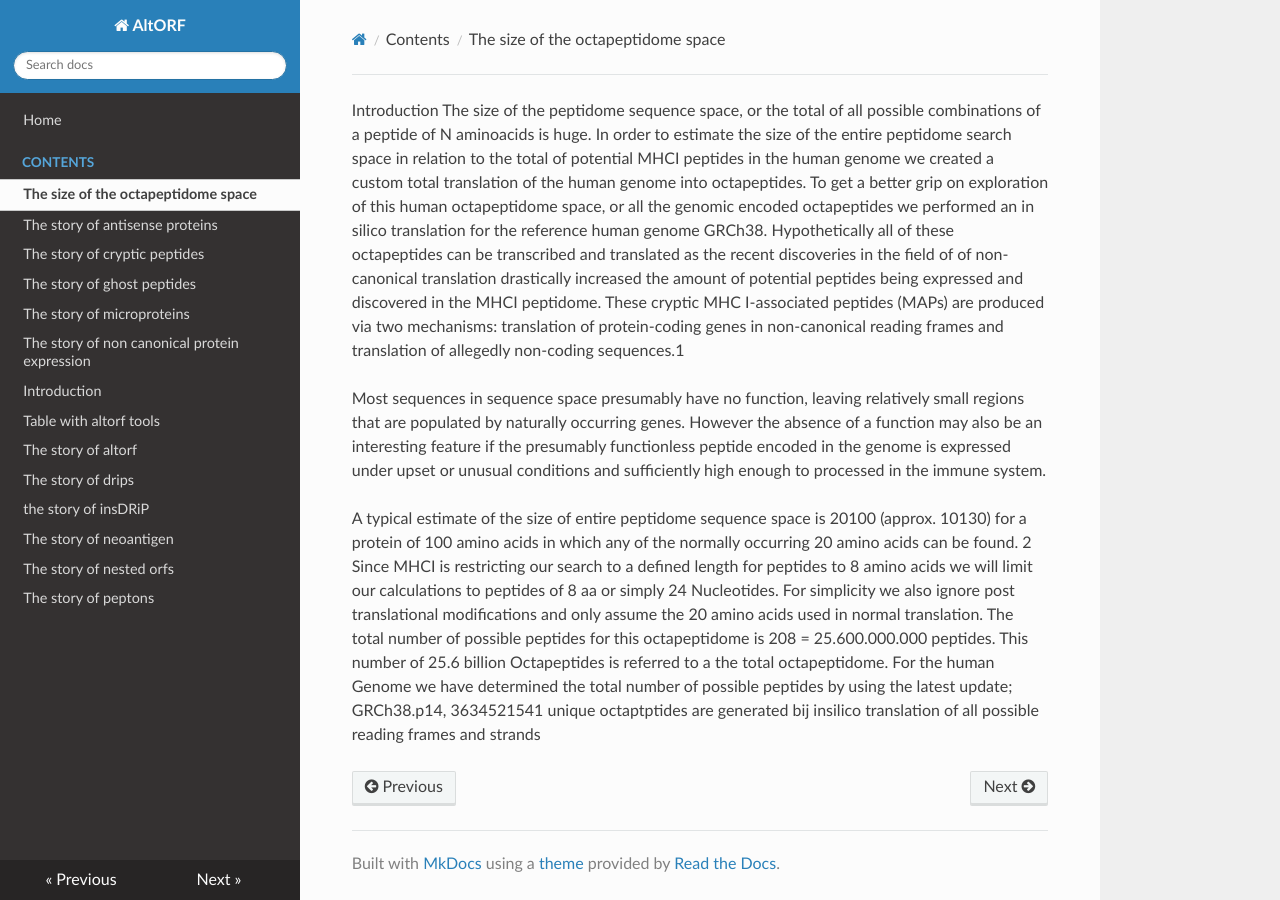
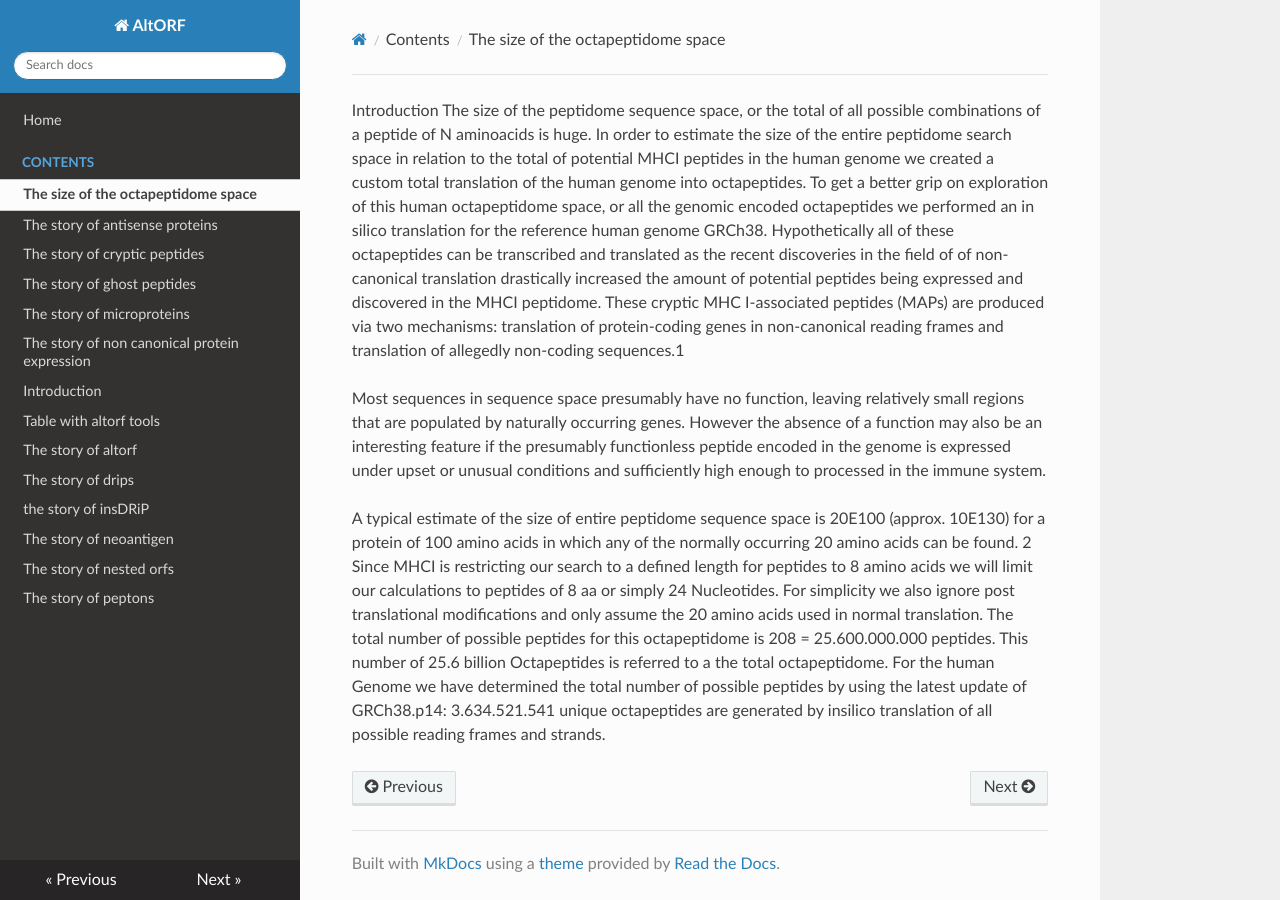
Before and after one commit to altorf/altorf.github.io, an MkDocs documentation site: the page built from docs/contents/The size of the octapeptidome space.md, in a window 1280 px wide. Built offline with MkDocs 1.6.1, drawn with Linux system fonts in a browser that asks for light colours; nearby versions of some CDN libraries.

Commit message:
Update The size of the octapeptidome space.md

```diff
--- a/docs/contents/The size of the octapeptidome space.md
+++ b/docs/contents/The size of the octapeptidome space.md
@@ -3,5 +3,5 @@ The size of the peptidome sequence space, or the total of all possible combinati
 
 Most sequences in sequence space presumably have no function, leaving relatively small regions that are populated by naturally occurring genes. However the absence of a function may also be an interesting feature if the presumably functionless peptide encoded in the genome is expressed under upset or unusual conditions and sufficiently high enough to processed in the immune system.
 
-A typical estimate of the size of entire peptidome sequence space is 20100 (approx. 10130) for a protein of 100 amino acids in which any of the normally occurring 20 amino acids can be found. 2
-Since MHCI  is restricting our search to a defined length for peptides to 8 amino acids we will limit our calculations to peptides of 8 aa or simply 24 Nucleotides. For simplicity we also ignore post translational modifications and only assume the 20 amino acids used in normal translation.  The total number of possible peptides for this octapeptidome is 208 = 25.600.000.000 peptides. This number of 25.6 billion Octapeptides is referred to a the total octapeptidome.   For the human Genome we have determined the total number of possible peptides by using the latest  update; GRCh38.p14, 3634521541 unique octaptptides are generated  bij insilico translation of all possible reading frames and strands
+A typical estimate of the size of entire peptidome sequence space is 20E100 (approx. 10E130) for a protein of 100 amino acids in which any of the normally occurring 20 amino acids can be found. 2
+Since MHCI  is restricting our search to a defined length for peptides to 8 amino acids we will limit our calculations to peptides of 8 aa or simply 24 Nucleotides. For simplicity we also ignore post translational modifications and only assume the 20 amino acids used in normal translation.  The total number of possible peptides for this octapeptidome is 208 = 25.600.000.000 peptides. This number of 25.6 billion Octapeptides is referred to a the total octapeptidome.   For the human Genome we have determined the total number of possible peptides by using the latest update of GRCh38.p14: 3.634.521.541 unique octapeptides are generated by insilico translation of all possible reading frames and strands.
```
